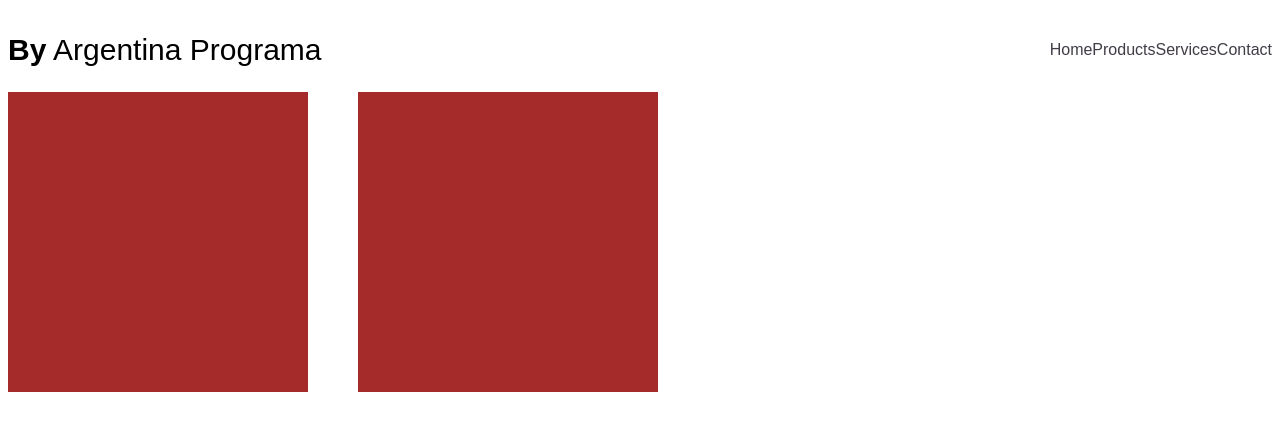
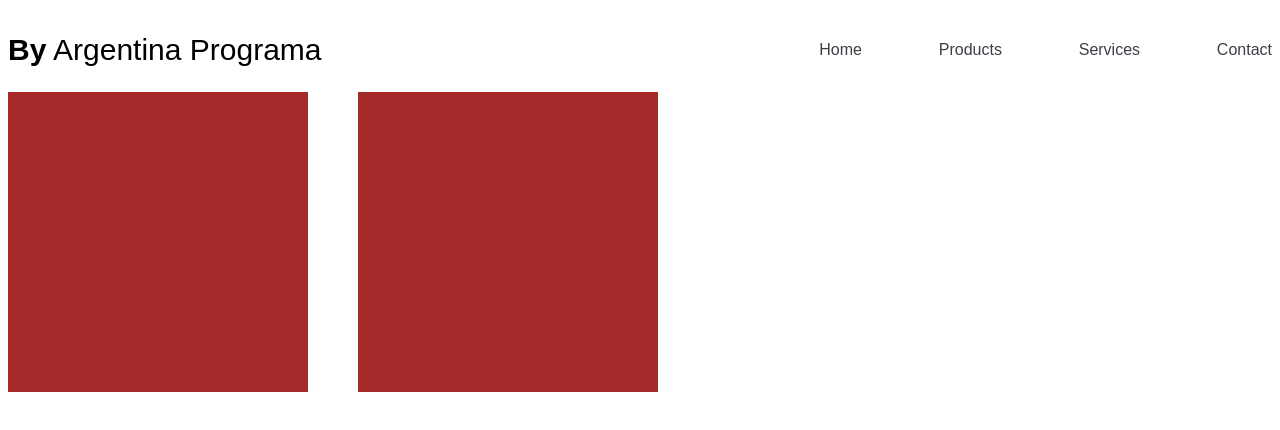
Before and after one commit to NoeliaGrasso/miprimerRepo, a plain HTML site: page index.html in a window 1280 px wide. Drawn offline with nearby package versions, Linux system fonts and the light colour scheme.

Commit message:
actualicé el navegador

```diff
--- a/style.css
+++ b/style.css
@@ -32,7 +32,7 @@ nav a{
 nav{
     display: flex;
     align-items: center;
-    gap: gvw;
+    gap: 6vw;
 }
 
 main{
```
